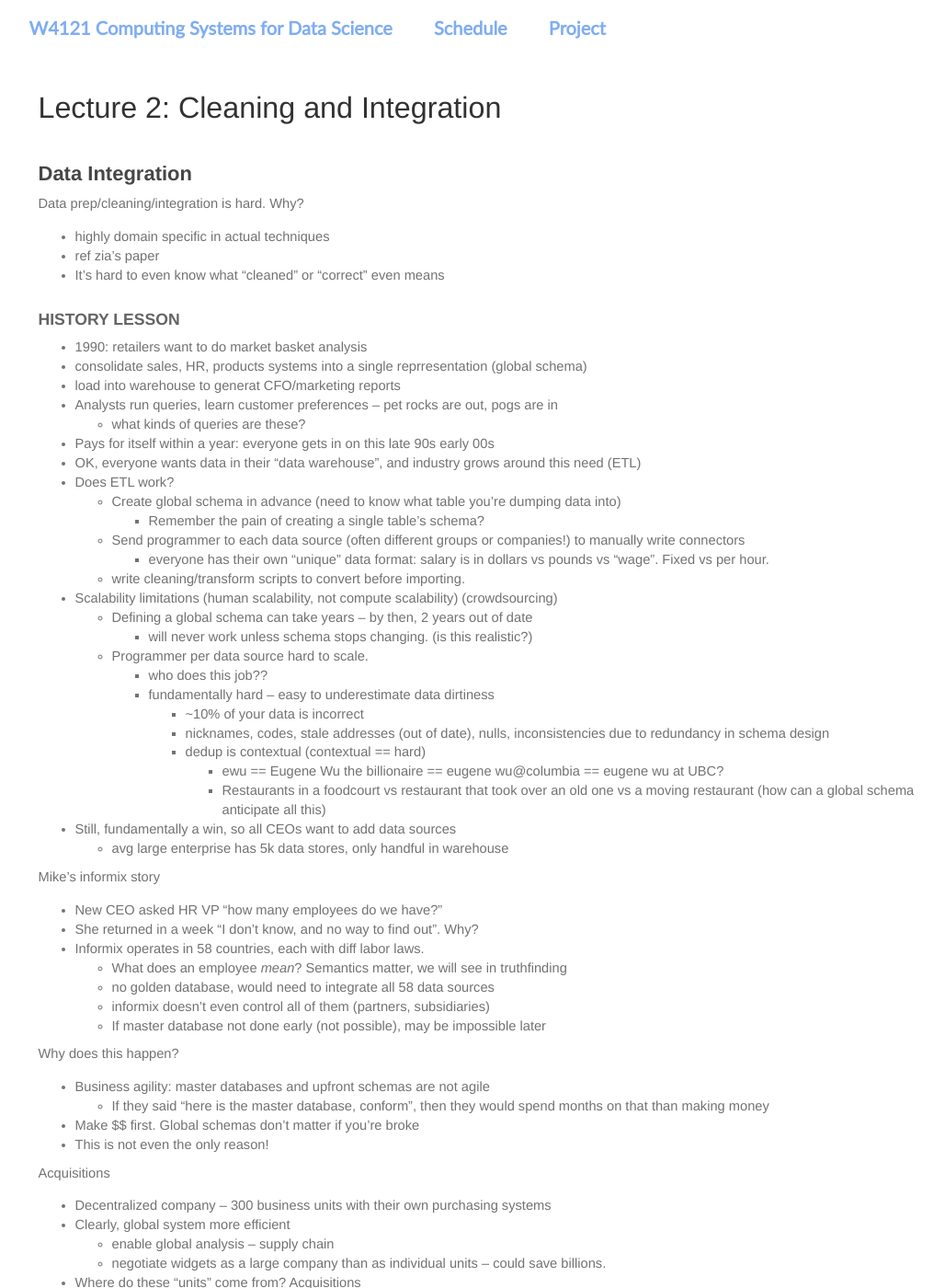
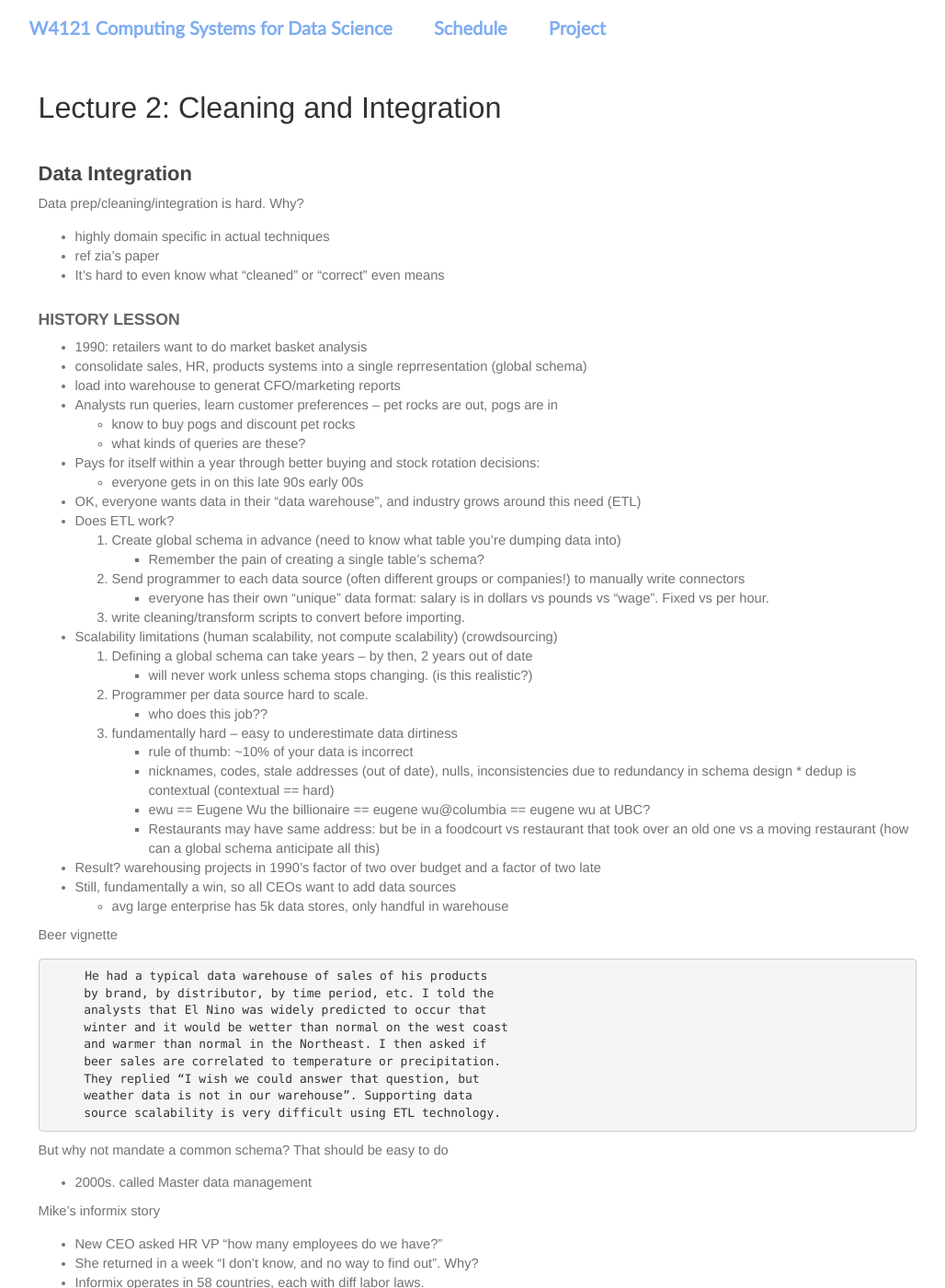
Before and after one commit to KnightMollo/w4121.github.io, a Jekyll site: the page built from lectures/cleaning.md, in a window 1280 px wide and 1400 px high. Shown: the whole window at 92% size, without its empty margins (121-1149 px from the left). Built offline with Jekyll 4.4.1, drawn with Linux system fonts in a browser that asks for light colours; our own code applies the rules of GitHub Pages for plain Markdown files.

Commit message:
updated website

```diff
--- a/lectures/cleaning.md
+++ b/lectures/cleaning.md
@@ -14,28 +14,47 @@ Data prep/cleaning/integration is hard.  Why?
 * consolidate sales, HR, products systems into a single reprresentation (global schema)
 * load into warehouse to generat CFO/marketing reports
 * Analysts run queries, learn customer preferences -- pet rocks are out, pogs are in
+  * know to buy pogs and discount pet rocks
   * what kinds of queries are these?
-* Pays for itself within a year: everyone gets in on this late 90s early 00s
+* Pays for itself within a year through better buying and stock rotation decisions:
+  * everyone gets in on this late 90s early 00s
 * OK, everyone wants data in their "data warehouse", and industry grows around this need (ETL)
 * Does ETL work?
-  * Create global schema in advance (need to know what table you're dumping data into)
+  1. Create global schema in advance (need to know what table you're dumping data into)
     * Remember the pain of creating a single table's schema?
-  * Send programmer to each data source (often different groups or companies!) to manually write connectors
+  2. Send programmer to each data source (often different groups or companies!) to manually write connectors
     * everyone has their own "unique" data format: salary is in dollars vs pounds vs "wage".  Fixed vs per hour.
-  * write cleaning/transform scripts to convert before importing.
+  3. write cleaning/transform scripts to convert before importing.
 * Scalability limitations (human scalability, not compute scalability) (crowdsourcing)
-  * Defining a global schema can take years -- by then, 2 years out of date
+  1. Defining a global schema can take years -- by then, 2 years out of date
     * will never work unless schema stops changing. (is this realistic?)
-  * Programmer per data source hard to scale.
+  2. Programmer per data source hard to scale.
     * who does this job??
-    * fundamentally hard -- easy to underestimate data dirtiness
-      * ~10% of your data is incorrect
+  3. fundamentally hard -- easy to underestimate data dirtiness
+    * rule of thumb: ~10% of your data is incorrect
       * nicknames, codes, stale addresses (out of date), nulls, inconsistencies due to redundancy in schema design
-      * dedup is contextual (contextual == hard)
-        * ewu == Eugene Wu the billionaire == eugene wu@columbia == eugene wu at UBC?
-        * Restaurants in a foodcourt vs restaurant that took over an old one vs a moving restaurant (how can a global schema anticipate all this)
+    * dedup is contextual (contextual == hard)
+      * ewu == Eugene Wu the billionaire == eugene wu@columbia == eugene wu at UBC?
+      * Restaurants may have same address: but be in a foodcourt vs restaurant that took over an old one vs a moving restaurant (how can a global schema anticipate all this)
+* Result? warehousing projects in 1990’s factor of two over budget and a factor of two late
 * Still, fundamentally a win, so all CEOs want to add data sources
   * avg large enterprise has 5k data stores, only handful in warehouse
+
+Beer vignette
+
+         He had a typical data warehouse of sales of his products
+         by brand, by distributor, by time period, etc. I told the
+         analysts that El Nino was widely predicted to occur that
+         winter and it would be wetter than normal on the west coast
+         and warmer than normal in the Northeast. I then asked if
+         beer sales are correlated to temperature or precipitation.
+         They replied “I wish we could answer that question, but
+         weather data is not in our warehouse”. Supporting data
+         source scalability is very difficult using ETL technology.
+
+But why not mandate a common schema?  That should be easy to do
+
+* 2000s.  called Master data management
 
 Mike's informix story
 
```
Also changed, not shown: lectures/qproc-primer.md (+48 -1 lines).
